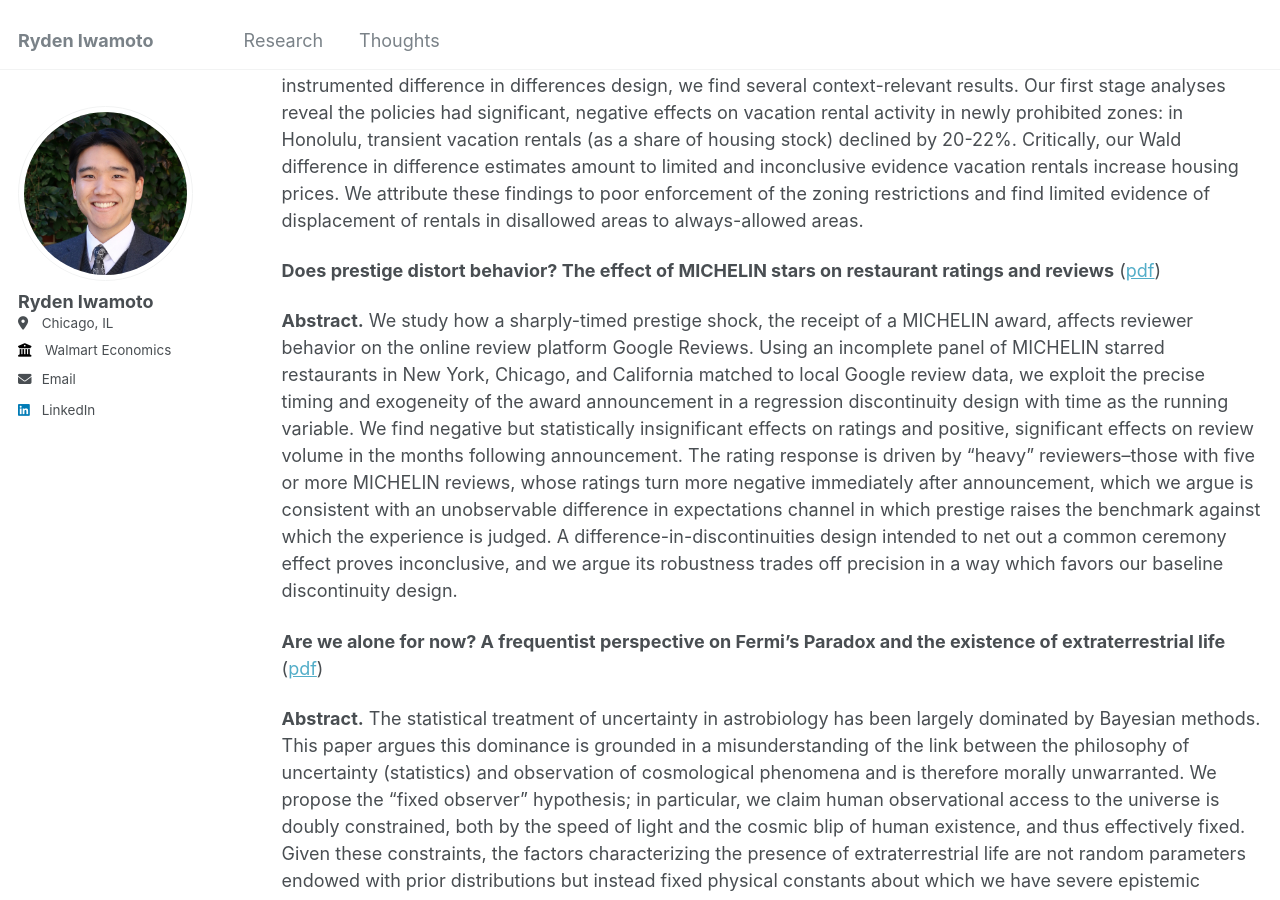
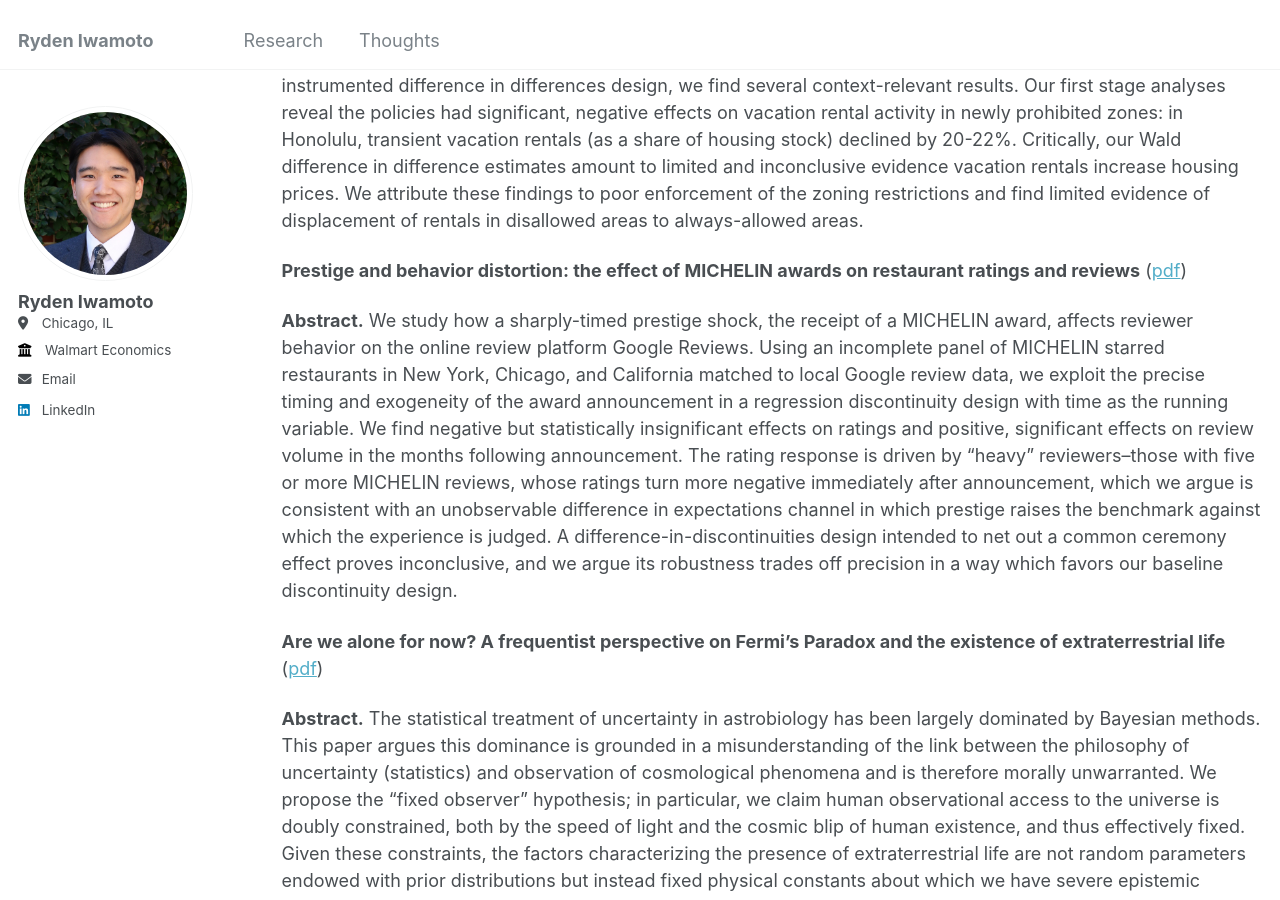
Before and after one commit to rydeniwamoto/rydeniwamoto.github.io, a Jekyll site: the page built from _pages/research.md, in a window 1280 px wide and 900 px high, scrolled down 338 px. Built offline with Jekyll 4.4.1, drawn with Linux system fonts in a browser that asks for light colours.

Commit message:
Update Michelin effects paper

```diff
--- a/_pages/research.md
+++ b/_pages/research.md
@@ -11,7 +11,7 @@ Working Papers
 
 **Abstract.** A growing literature examines the effect of transient vacation rentals on housing prices, motivated by policy debates in high-cost housing markets. Hawaii provides a particularly salient setting for this question, as worsening housing affordability has fueled intense debate over the regulation of vacation rentals. Using zoning policy changes in Hawaii county and Honolulu in 2019 as an instrument for vacation rental activity in an instrumented difference in differences design, we find several context-relevant results. Our first stage analyses reveal the policies had significant, negative effects on vacation rental activity in newly prohibited zones: in Honolulu, transient vacation rentals (as a share of housing stock) declined by 20-22%. Critically, our Wald difference in difference estimates amount to limited and inconclusive evidence vacation rentals increase housing prices. We attribute these findings to poor enforcement of the zoning restrictions and find limited evidence of displacement of rentals in disallowed areas to always-allowed areas.
 
-**Does prestige distort behavior? The effect of MICHELIN stars on restaurant ratings and reviews** ([pdf](/files/Michelin%20effects.pdf))
+**Prestige and behavior distortion: the effect of MICHELIN awards on restaurant ratings and reviews** ([pdf](/files/Michelin%20effects.pdf))
 
 **Abstract.** We study how a sharply-timed prestige shock, the receipt of a MICHELIN award, affects reviewer behavior on the online review platform Google Reviews. Using an incomplete panel of MICHELIN starred restaurants in New York, Chicago, and California matched to local Google review data, we exploit the precise timing and exogeneity of the award announcement in a regression discontinuity design with time as the running variable. We find negative but statistically insignificant effects on ratings and positive, significant effects on review volume in the months following announcement. The rating response is driven by "heavy" reviewers--those with five or more MICHELIN reviews, whose ratings turn more negative immediately after announcement, which we argue is consistent with an unobservable difference in expectations channel in which prestige raises the benchmark against which the experience is judged. A difference-in-discontinuities design intended to net out a common ceremony effect proves inconclusive, and we argue its robustness trades off precision in a way which favors our baseline discontinuity design.
 
```
Also changed, not shown: 1 other file.
